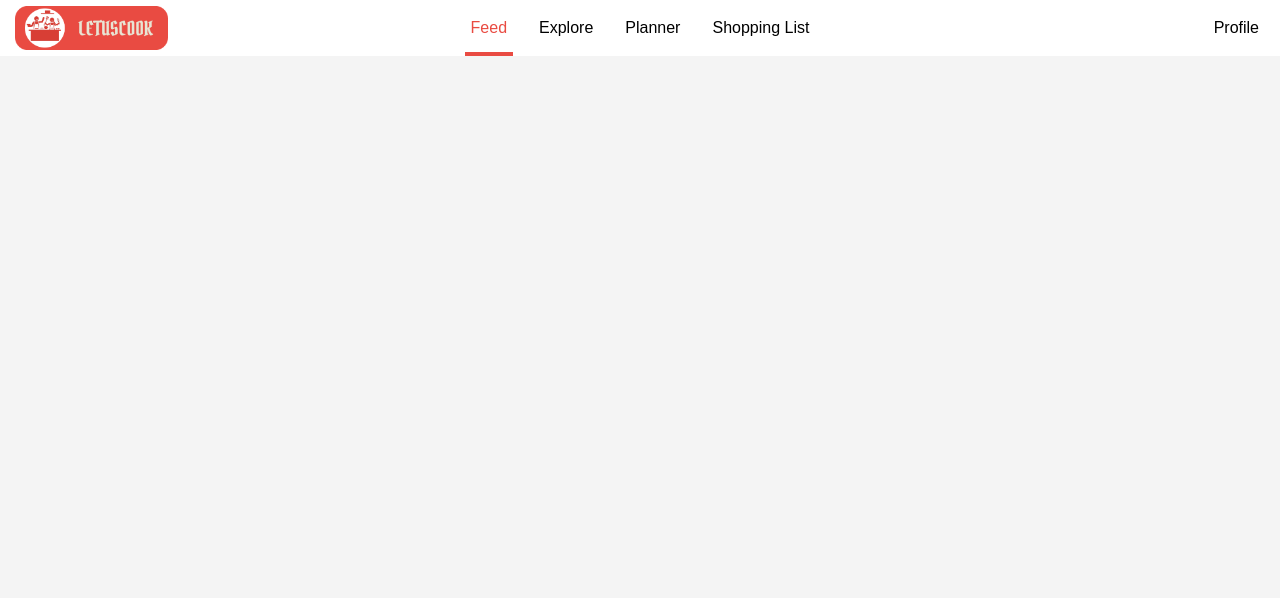
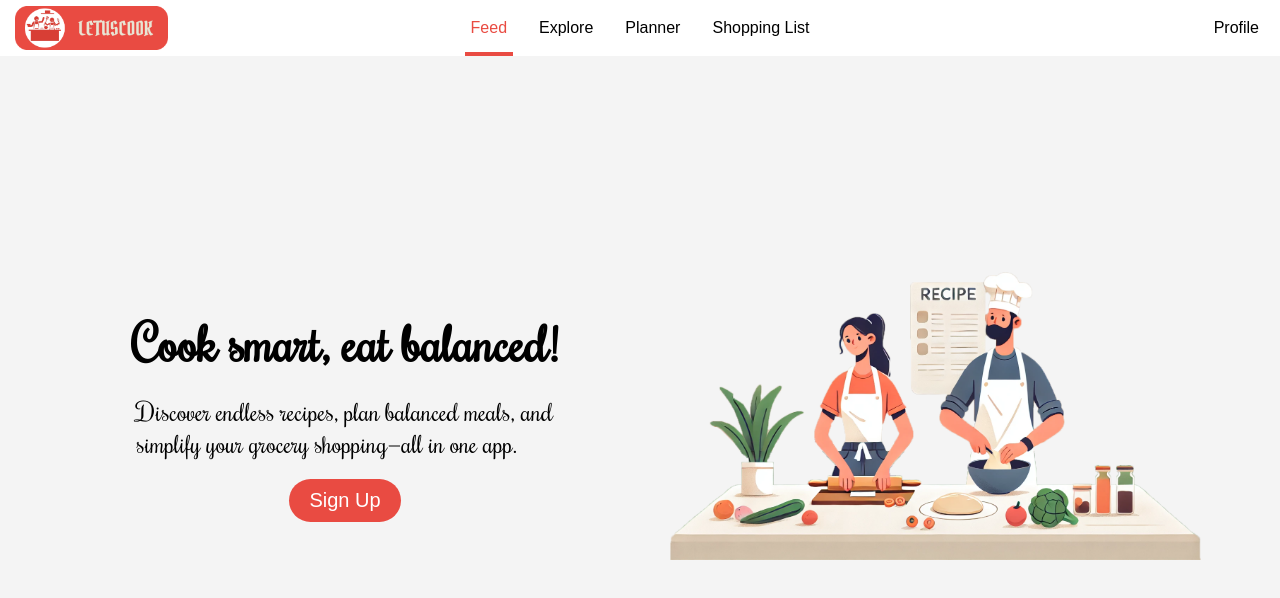
Before and after one commit to RaulGhr/LetUsCookFrontend, a React (Create React App) app: page / in a window 1280 px wide. Shown: the top 598 px of the page. Built offline with nearby package versions, Linux system fonts and the light colour scheme.

Commit message:
(add) Landing Page

```diff
--- a/public/index.html
+++ b/public/index.html
@@ -14,6 +14,7 @@
     <link rel="preconnect" href="https://fonts.googleapis.com">
     <link rel="preconnect" href="https://fonts.gstatic.com" crossorigin>
     <link href="https://fonts.googleapis.com/css2?family=Poppins:ital,wght@0,100;0,200;0,300;0,400;0,500;0,600;0,700;0,800;0,900;1,100;1,200;1,300;1,400;1,500;1,600;1,700;1,800;1,900&family=Teko:wght@300..700&display=swap" rel="stylesheet">
+    <link href="https://fonts.googleapis.com/css2?family=Poppins:ital,wght@0,100;0,200;0,300;0,400;0,500;0,600;0,700;0,800;0,900;1,100;1,200;1,300;1,400;1,500;1,600;1,700;1,800;1,900&family=Rochester&family=Teko:wght@300..700&display=swap" rel="stylesheet">
     <title>React App</title>
   </head>
   <body>
--- a/src/App.js
+++ b/src/App.js
@@ -3,11 +3,13 @@ import {Routes, Route, Navigate} from 'react-router-dom';
 import './App.scss';
 
 import Navbar from './views/navbar/Navbar.view';
+import LandingPage from './views/landingPage/landingPage.view';
 
 function App() {
   return (
     <Routes>
       <Route path="/" element={<Navbar/>}>
+        <Route path="/" element={<LandingPage/>} />
         <Route path="*" element={<Navigate to="/" />} />
       </Route>
 
--- a/src/App.scss
+++ b/src/App.scss
@@ -7,9 +7,9 @@
 
 .App {
   display: flex;
-  flex-direction: row;
+  flex-direction: column;
   background-color: $light-gray;
-  // width: 100%;
+  width: 100vw;
   height: 100vh;
 
 }
--- /dev/null
+++ b/src/views/landingPage/landingPage.style.scss
@@ -0,0 +1,49 @@
+@import "../../utils/ColorPallet.scss";
+
+.LandingPage{
+    display: flex;
+    flex-direction: row;
+    padding: 0px 50px;
+    // justify-content: center;
+    .leftPart{
+        display: flex;
+        flex-direction: column;
+        justify-content: center;
+        align-items: center;
+        font-family: "Rochester", cursive;
+        width: 50%;
+        height: 90vh;
+
+        h1{
+            font-size: 50px;
+            margin-bottom: 20px;
+        }
+        p{
+            font-size: 25px;
+            margin-bottom: 20px;
+        }
+
+        button{
+            padding: 10px 20px;
+            font-size: 20px;
+            border: none;
+            background-color: $accent-color;
+            color: white;
+            border-radius: 50px;
+            cursor: pointer;
+        }
+    }
+
+    .rightPart{
+        display: flex;
+        flex-direction: column;
+        justify-content: center;
+        align-items: center;
+        width: 50%;
+        height: 90vh;
+        img{
+            width:  90%;
+        }
+    }
+
+}
--- /dev/null
+++ b/src/views/landingPage/landingPage.view.jsx
@@ -0,0 +1,25 @@
+import { Outlet, Link, useNavigate } from 'react-router-dom';
+
+import "./landingPage.style.scss";
+
+import HeroSectionImage from "../../assets/images/HeroSection.png";
+
+
+const LandingPage = () => {
+
+    const navigate = useNavigate();
+    return (
+        <div className="LandingPage">
+            <div className="leftPart">
+                <h1>Cook smart, eat balanced!</h1>
+                <p>Discover endless recipes, plan balanced meals, and <br /> simplify your grocery shopping—all in one app.</p>
+                <button onClick={navigate('register')}>Sign Up</button>
+            </div>
+            <div className="rightPart">
+                <img src={HeroSectionImage} alt="Hero Section" />
+            </div>
+        </div>
+    );
+};
+
+export default LandingPage;
--- a/src/views/navbar/Navbar.style.scss
+++ b/src/views/navbar/Navbar.style.scss
@@ -3,7 +3,7 @@
 .Navigation {
   display: flex;
   justify-content: space-between;
-  width: 100vw;
+//   width: 100vw;
   height: 7vh;
   align-items: center;
   background-color: white;
```
Also changed, not shown: src/assets/images/HeroSection.png (added).
